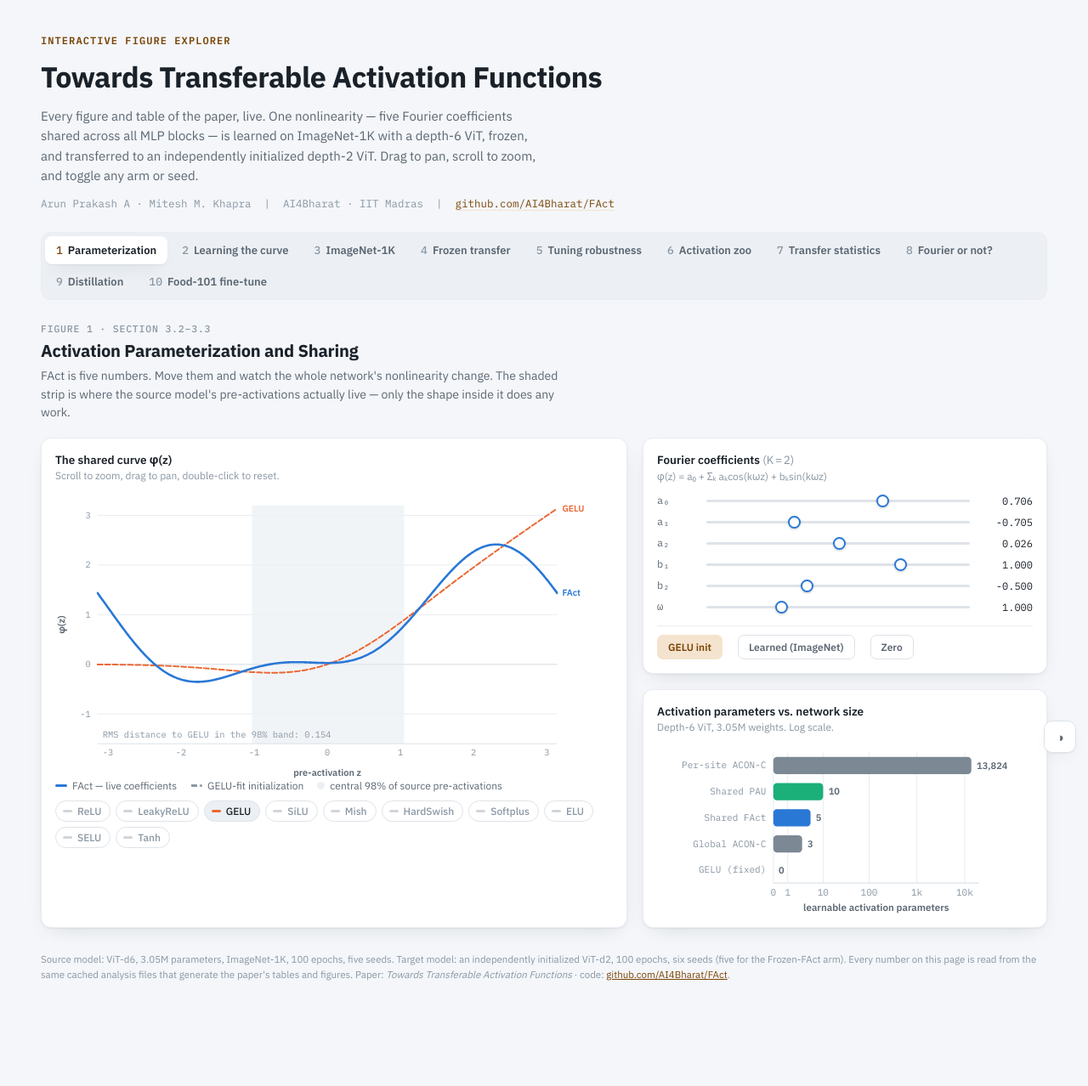
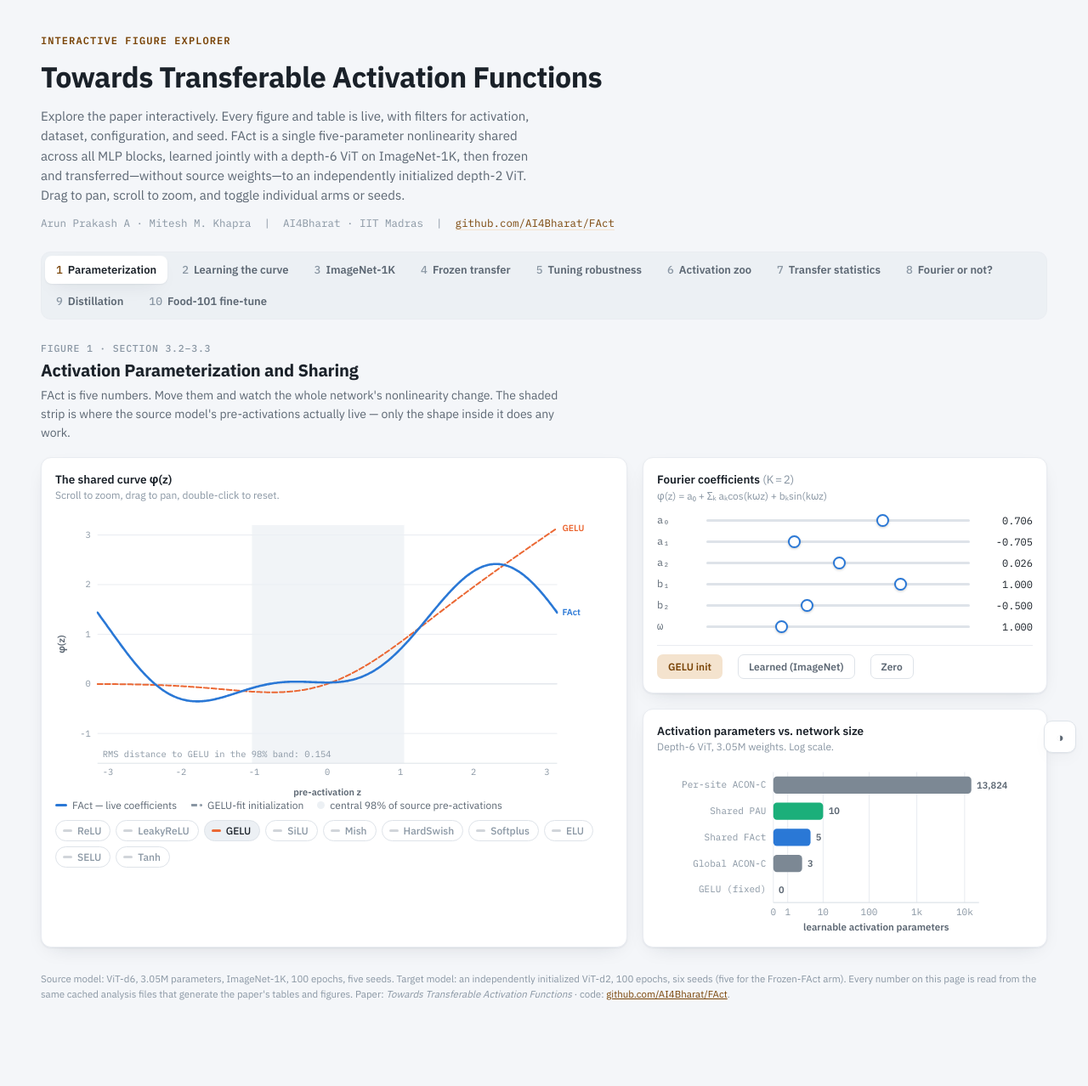
Before and after one commit to Arunprakash-A/Arunprakash-a.github.io, a Jekyll site: the page visualizations/We-Can-Not-Only-Learn-But-Also-Transfer-Activations/interactive-figures.html, which Jekyll copies as it is, in a window 1280 px wide. Shown: the whole page at 85% size. Built offline with Jekyll 4.4.1, drawn with Linux system fonts in a browser that asks for light colours; before the commit the page ends 1255 px from its top, so only the background shows below that.

Commit message:
Reword the figure explorer intro
Lead with what the page does and the filters available, and state that
transfer carries no source weights.

Co-Authored-By: Claude Opus 5 <noreply@anthropic.com>

```diff
--- a/visualizations/We-Can-Not-Only-Learn-But-Also-Transfer-Activations/interactive-figures.html
+++ b/visualizations/We-Can-Not-Only-Learn-But-Also-Transfer-Activations/interactive-figures.html
@@ -271,10 +271,11 @@
 <header>
   <div class="eyebrow">Interactive figure explorer</div>
   <h1>Towards Transferable Activation Functions</h1>
-  <p class="dek">Every figure and table of the paper, live. One nonlinearity &mdash; five Fourier
-  coefficients shared across all MLP blocks &mdash; is learned on ImageNet-1K with a depth-6 ViT,
-  frozen, and transferred to an independently initialized depth-2 ViT. Drag to pan, scroll to zoom,
-  and toggle any arm or seed.</p>
+  <p class="dek">Explore the paper interactively. Every figure and table is live, with filters for
+  activation, dataset, configuration, and seed. FAct is a single five-parameter nonlinearity shared
+  across all MLP blocks, learned jointly with a depth-6 ViT on ImageNet-1K, then frozen and
+  transferred&mdash;without source weights&mdash;to an independently initialized depth-2 ViT.
+  Drag to pan, scroll to zoom, and toggle individual arms or seeds.</p>
   <div class="byline">Arun Prakash A &middot; Mitesh M. Khapra &nbsp;|&nbsp; AI4Bharat &middot; IIT Madras &nbsp;|&nbsp; <a href="https://github.com/AI4Bharat/FAct">github.com/AI4Bharat/FAct</a></div>
 </header>
 
```
